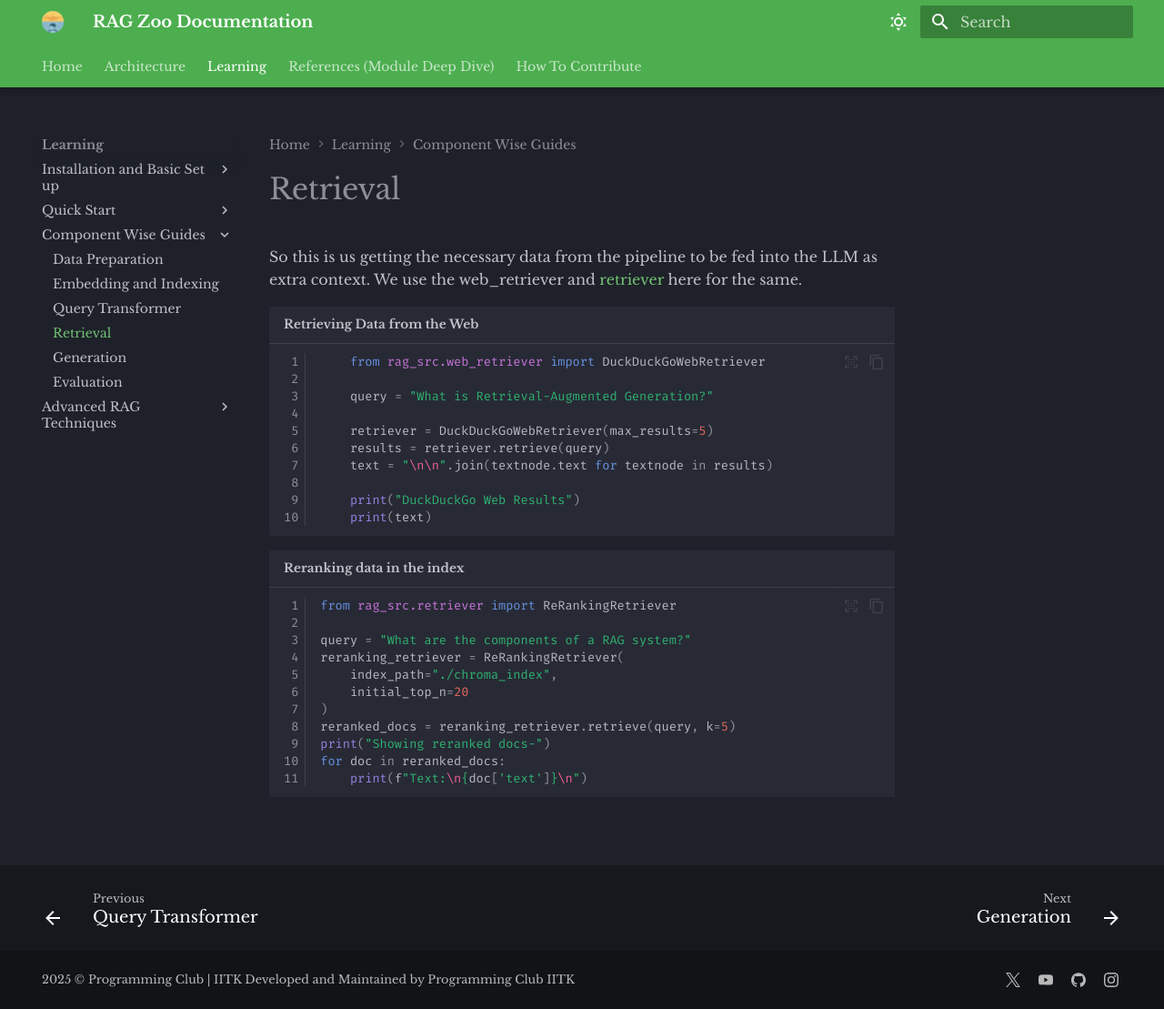
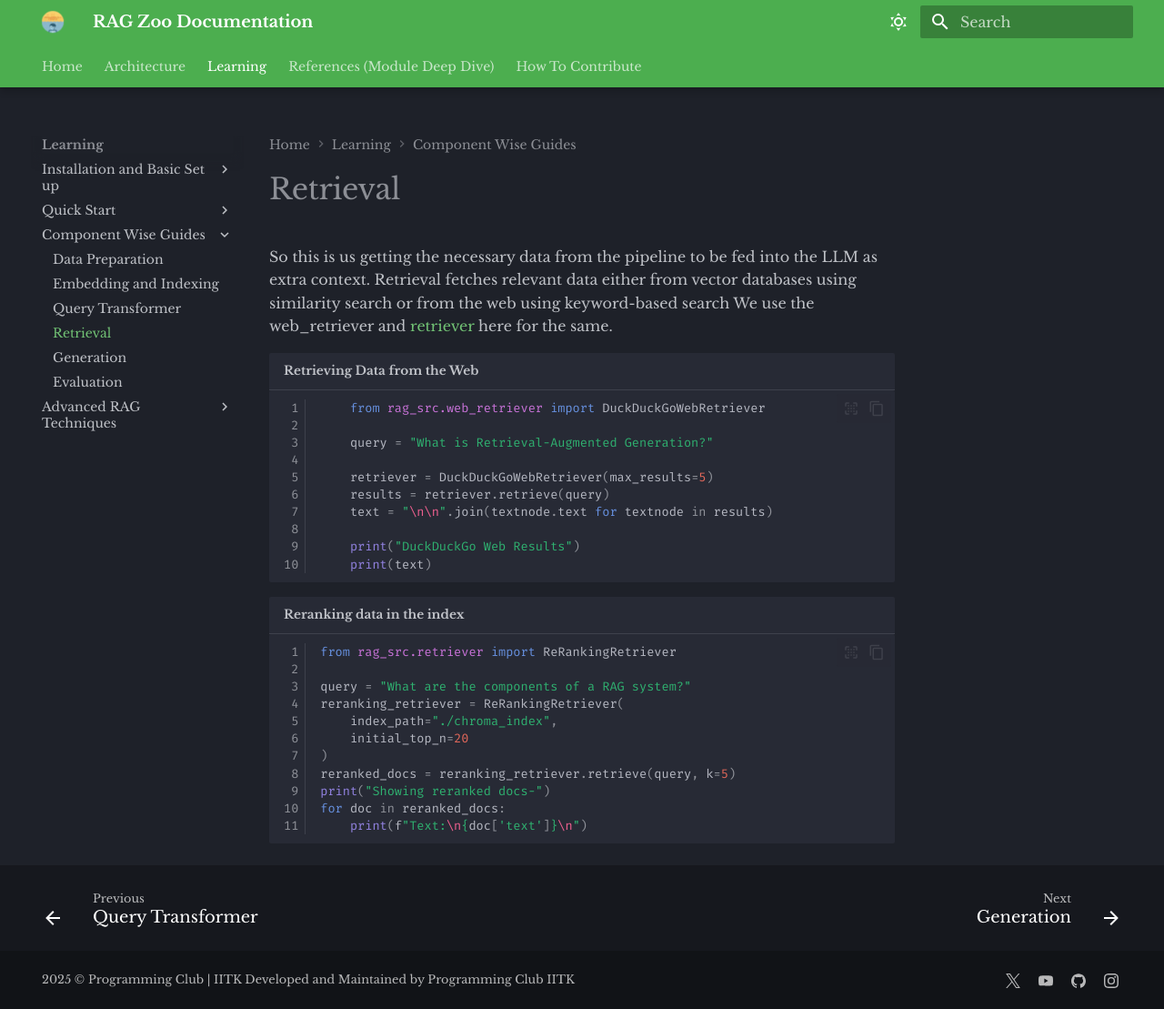
Before and after one commit to Karthic-N-A/RAG-Zoo-Website-Local-Impl, an MkDocs documentation site: the page built from docs/Component Wise Guides/Retrieval.md, in a window 1280 px wide and 1109 px high. Shown: the whole window at 91% size. Built offline with MkDocs 1.6.1 and Material for MkDocs 9.7.7, drawn with Linux system fonts in a browser that asks for light colours.

Commit message:
Update Retrieval.md

````diff
--- a/docs/Component Wise Guides/Retrieval.md
+++ b/docs/Component Wise Guides/Retrieval.md
@@ -1,6 +1,8 @@
 # Retrieval
 
-So this is us getting the necessary data from the pipeline to be fed into the LLM as extra context. We use the web_retriever and [retriever](../Module-By-Module%20Deep%20Dive/retriever.md) here for the same.
+So this is us getting the necessary data from the pipeline to be fed into the LLM as extra context.
+Retrieval fetches relevant data either from vector databases using similarity search or from the web using keyword-based search
+We use the web_retriever and [retriever](../Module-By-Module%20Deep%20Dive/retriever.md) here for the same.
 
 ```python title="Retrieving Data from the Web" linenums="1"
     from rag_src.web_retriever import DuckDuckGoWebRetriever
````
